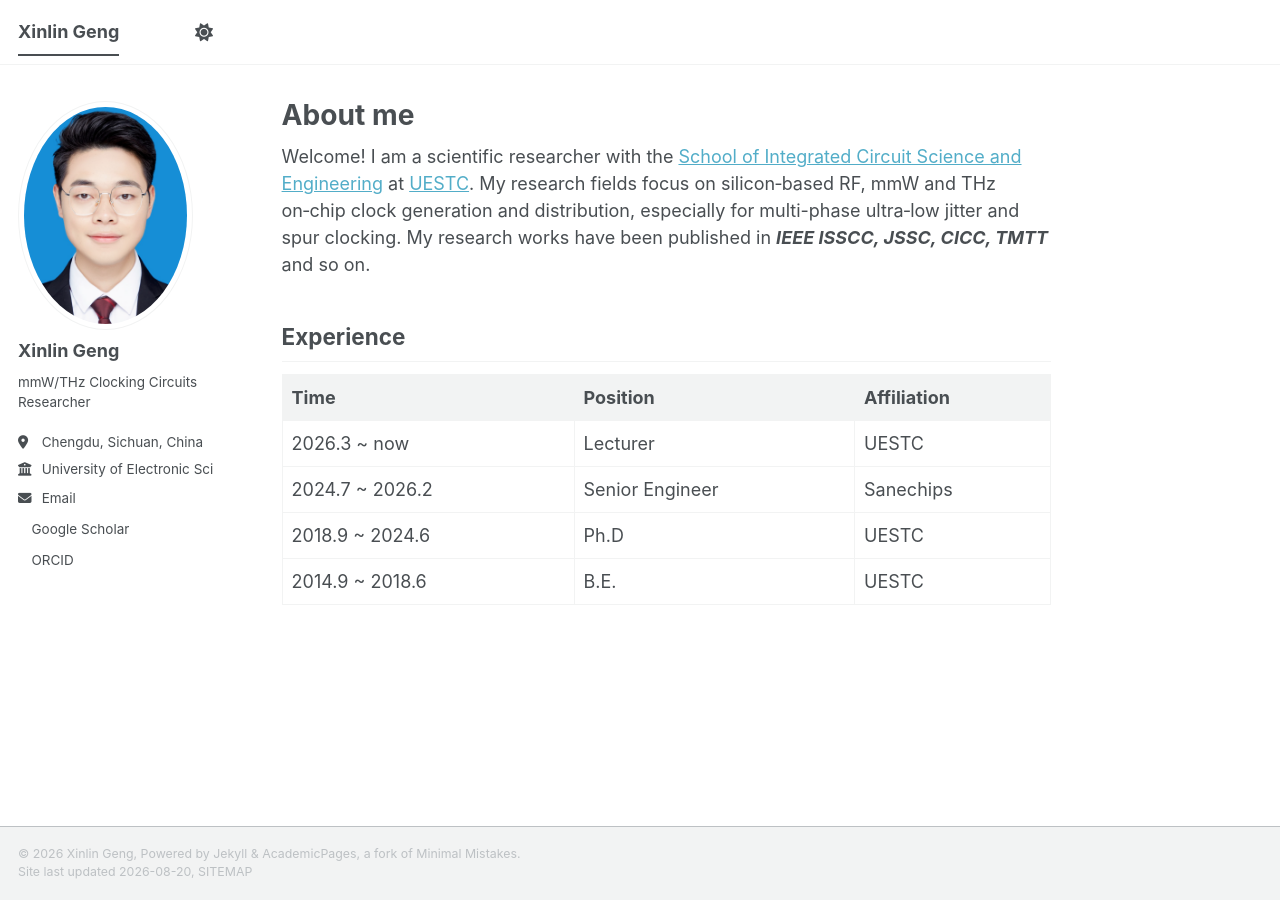
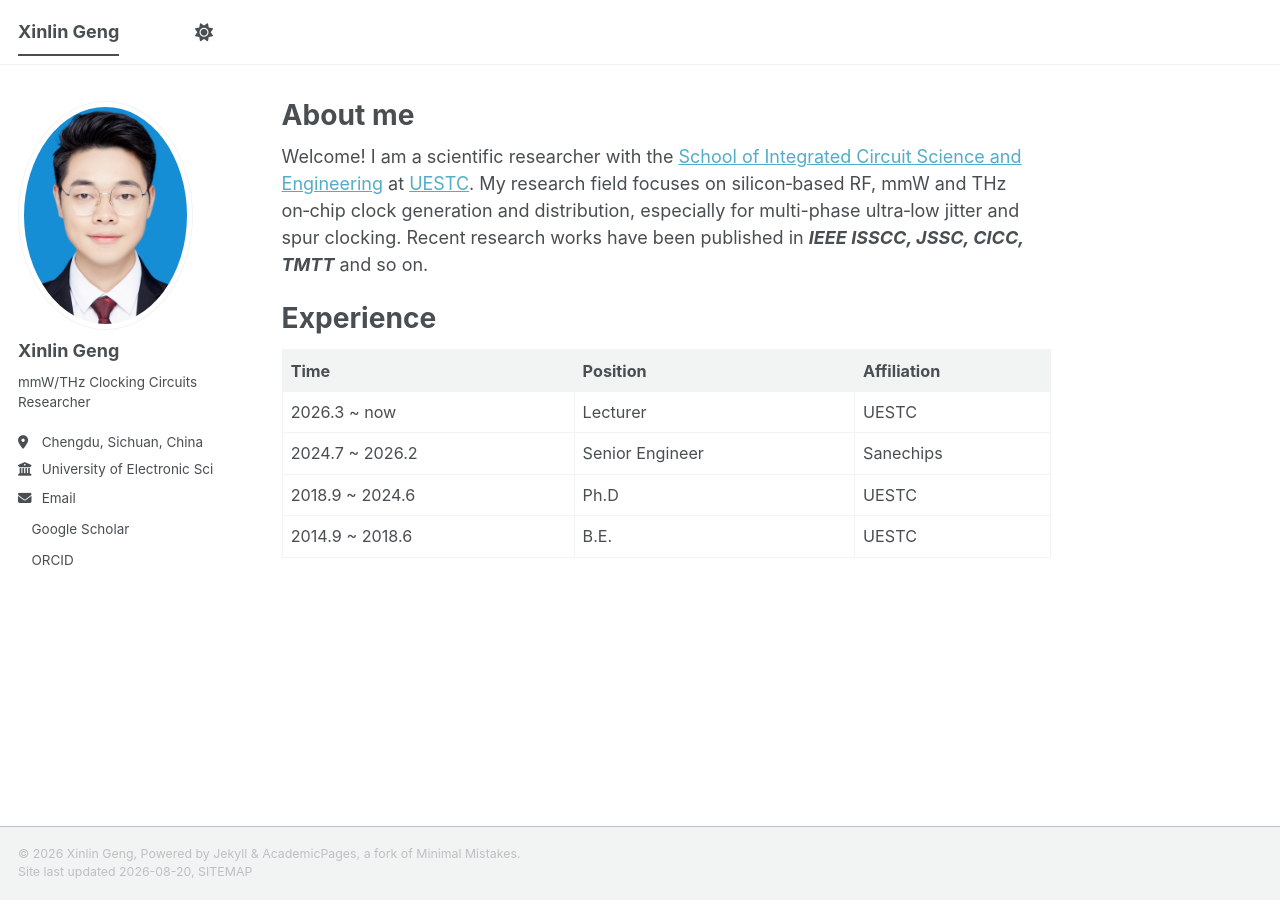
Before and after one commit to Xinlin2026/xlgeng86.github.io, a Jekyll site: the page built from _pages/aboutme.md, in a window 1280 px wide. Built offline with Jekyll 4.4.1, drawn with Linux system fonts in a browser that asks for light colours; a style sheet for code colours, icons or effects is not loaded.

Commit message:
Update aboutme.md

```diff
--- a/_pages/aboutme.md
+++ b/_pages/aboutme.md
@@ -9,11 +9,11 @@ redirect_from:
   - /home.html/
 ---
 
-Welcome! I am a scientific researcher with the [School of Integrated Circuit Science and Engineering](https://icse.uestc.edu.cn) at [UESTC](https://www.uestc.edu.cn). My research fields focus on silicon‑based RF, mmW and THz on‑chip clock generation and distribution, especially for multi-phase ultra‑low jitter and spur clocking. My research works have been published in ***IEEE ISSCC, JSSC, CICC, TMTT*** and so on.
+Welcome! I am a scientific researcher with the [School of Integrated Circuit Science and Engineering](https://icse.uestc.edu.cn) at [UESTC](https://www.uestc.edu.cn). My research field focuses on silicon‑based RF, mmW and THz on‑chip clock generation and distribution, especially for multi-phase ultra‑low jitter and spur clocking. Recent research works have been published in ***IEEE ISSCC, JSSC, CICC, TMTT*** and so on.
 
 Experience
-------
-<table style="font-size:1rem;font-family:inherit;width:100%;">
+======
+<table style="font-size:0.9rem;font-family:inherit;width:100%;">
 <thead>
   <tr>
     <th>Time</th>
```
